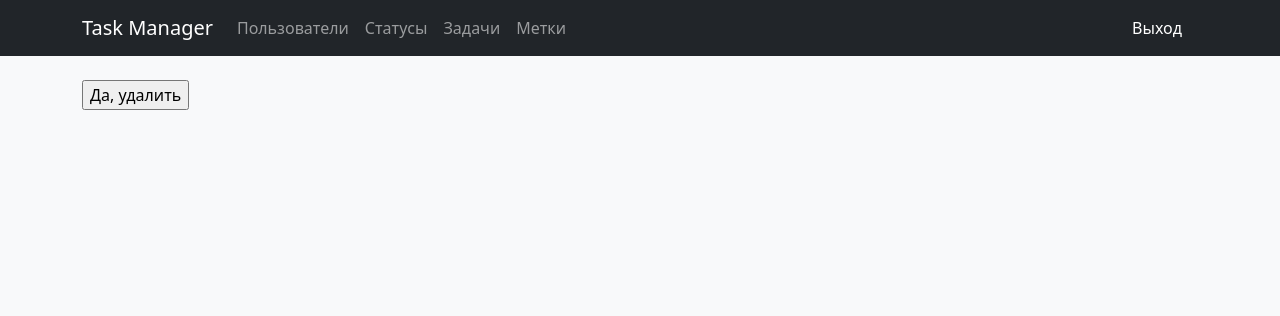
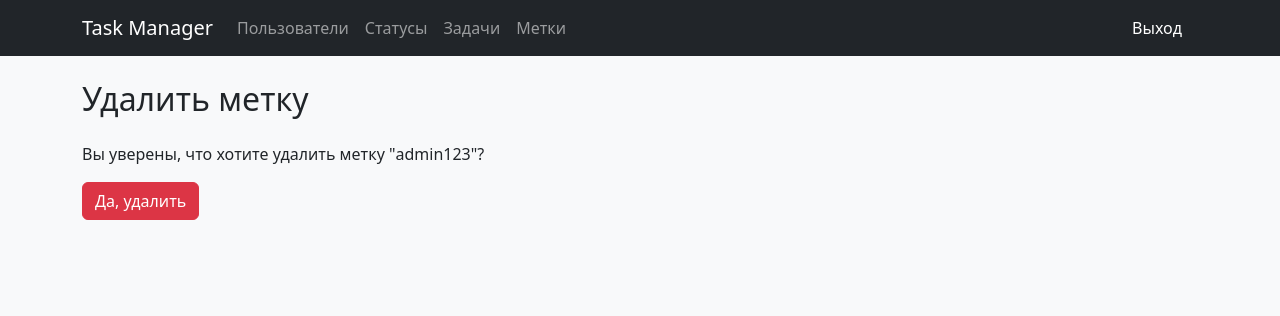
Before and after one commit to MlkProduction/python-project-52, a Django app: page /labels/1/delete/ in a window 1280 px wide. Shown: the top 316 px of the page. Run offline with Django 5.2, Linux system fonts and the light colour scheme; a user stored in the database is signed in; data comes from the database, SQL or seed files in the repository; some libraries are stand-ins or nearby versions.

Commit message:
ЭТО ПОБЕДА

```diff
--- a/task_manager/templates/labels_delete.html
+++ b/task_manager/templates/labels_delete.html
@@ -1,7 +1,14 @@
 {% extends "base.html" %}
+{% load django_bootstrap5 %}
+{% load i18n %}
+
+{% block title %}{% translate "Удалить метку" %}{% endblock %}
+
 {% block content %}
-<form action="{% url 'labels_delete' pk=label.id %}" method="post">
+  <h2 class="mb-4">{% translate "Удалить метку" %}</h2>
+  <p>{% translate "Вы уверены, что хотите удалить метку" %} "{{ label.name }}"?</p>
+  <form action="{% url 'labels_delete' pk=label.id %}" method="post">
     {% csrf_token %}
-    <input type="submit" value="Да, удалить">
-</form>
+    <input type="submit" value="{% translate 'Да, удалить' %}" class="btn btn-danger">
+  </form>
 {% endblock %}
--- a/task_manager/views.py
+++ b/task_manager/views.py
@@ -150,7 +150,7 @@ def tasks_create(request):
 
     return render(request, "tasks_create.html", {"form": form})
 
-@login_required
+
 @login_required
 def tasks_delete(request, pk):
     task = get_object_or_404(Tasks, pk=pk)
@@ -207,9 +207,17 @@ def labels_create(request):
 def labels_delete(request, pk):
     label = get_object_or_404(Labels, pk=pk)
     if request.method == "POST":
-        label.delete()
-        messages.success(request, 'Метка успешно удалена')
-        return redirect("labels")
+        # Проверяем, используется ли метка в задачах
+        if Tasks.objects.filter(labels=label).exists():
+            messages.error(request, "Невозможно удалить метку, потому что она используется")
+            return redirect("labels")
+        try:
+            label.delete()
+            messages.success(request, 'Метка успешно удалена')
+            return redirect("labels")
+        except ProtectedError:
+            messages.error(request, "Невозможно удалить метку, потому что она используется")
+            return redirect("labels")
 
     return render(request, "labels_delete.html", {"label": label})
 
```
